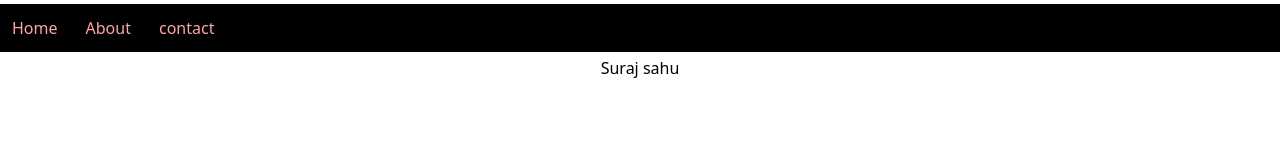
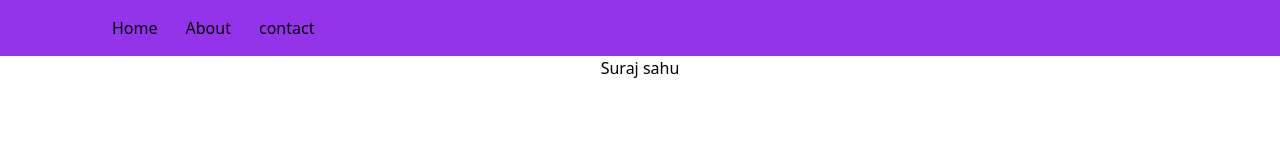
Before and after one commit to Surajsahu01/Tailwind-Css, a website built with Vite: page index.html in a window 1280 px wide. Built offline with nearby package versions, Linux system fonts and the light colour scheme.

Commit message:
some changes

```diff
--- a/index.html
+++ b/index.html
@@ -7,7 +7,8 @@
     <link rel="stylesheet" href="./main.css">
 </head>
 <body>
-    <div class="text-red-300 bg-black">
+    <nav class="bg-purple-600">
+        <div class="relative w-[1080px] mx-auto flex items-center justify-between">
         <ul class="flex gap-x-3 py-1 m-1">
             <li class="cursor-pointer hover:font-bold m-2 ">
                 Home
@@ -20,6 +21,7 @@
             </li>
         </ul>
     </div>
+    </nav>
     <div class="text-center">
         <h2>Suraj sahu</h2>
     </div>
```
